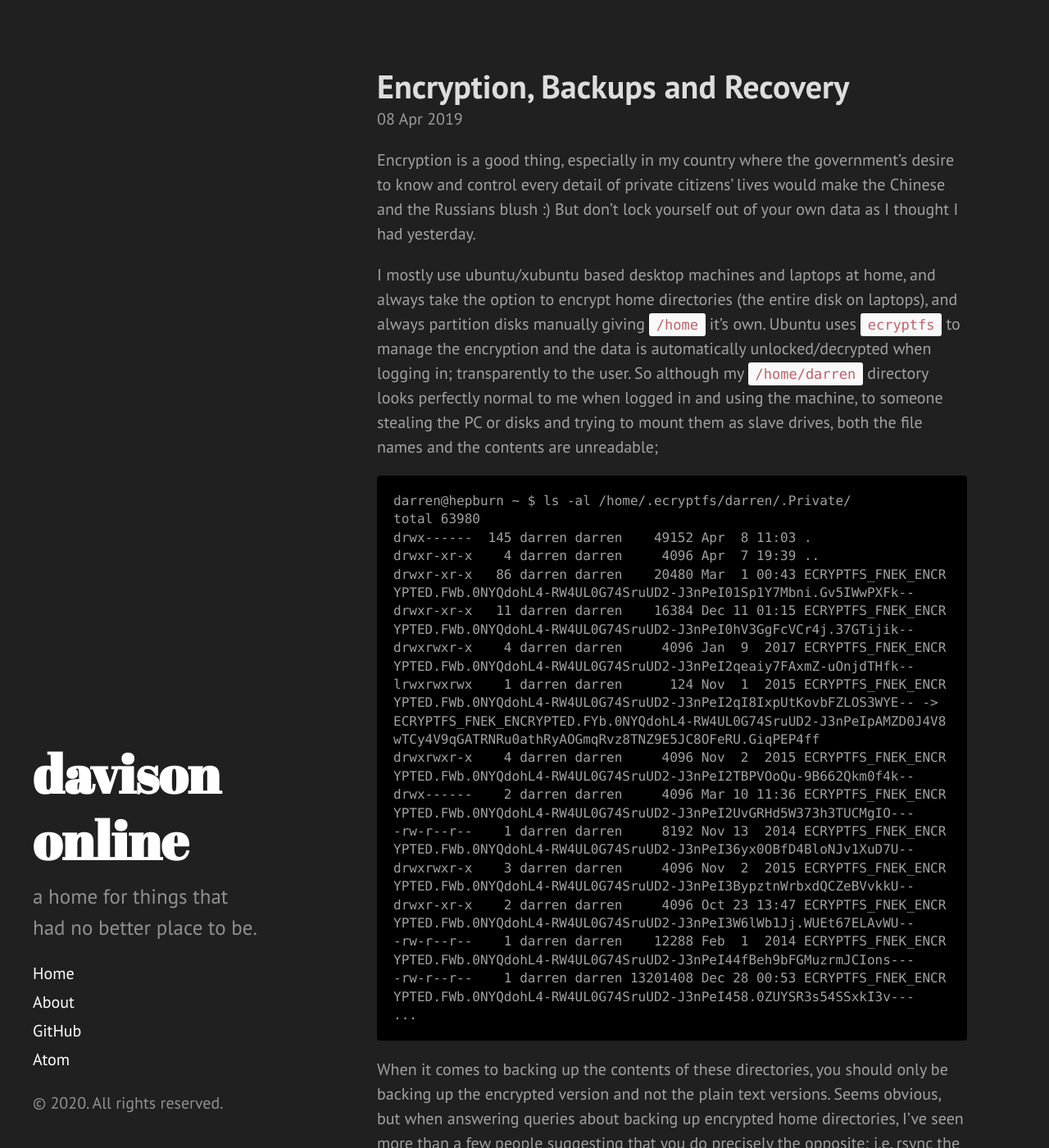
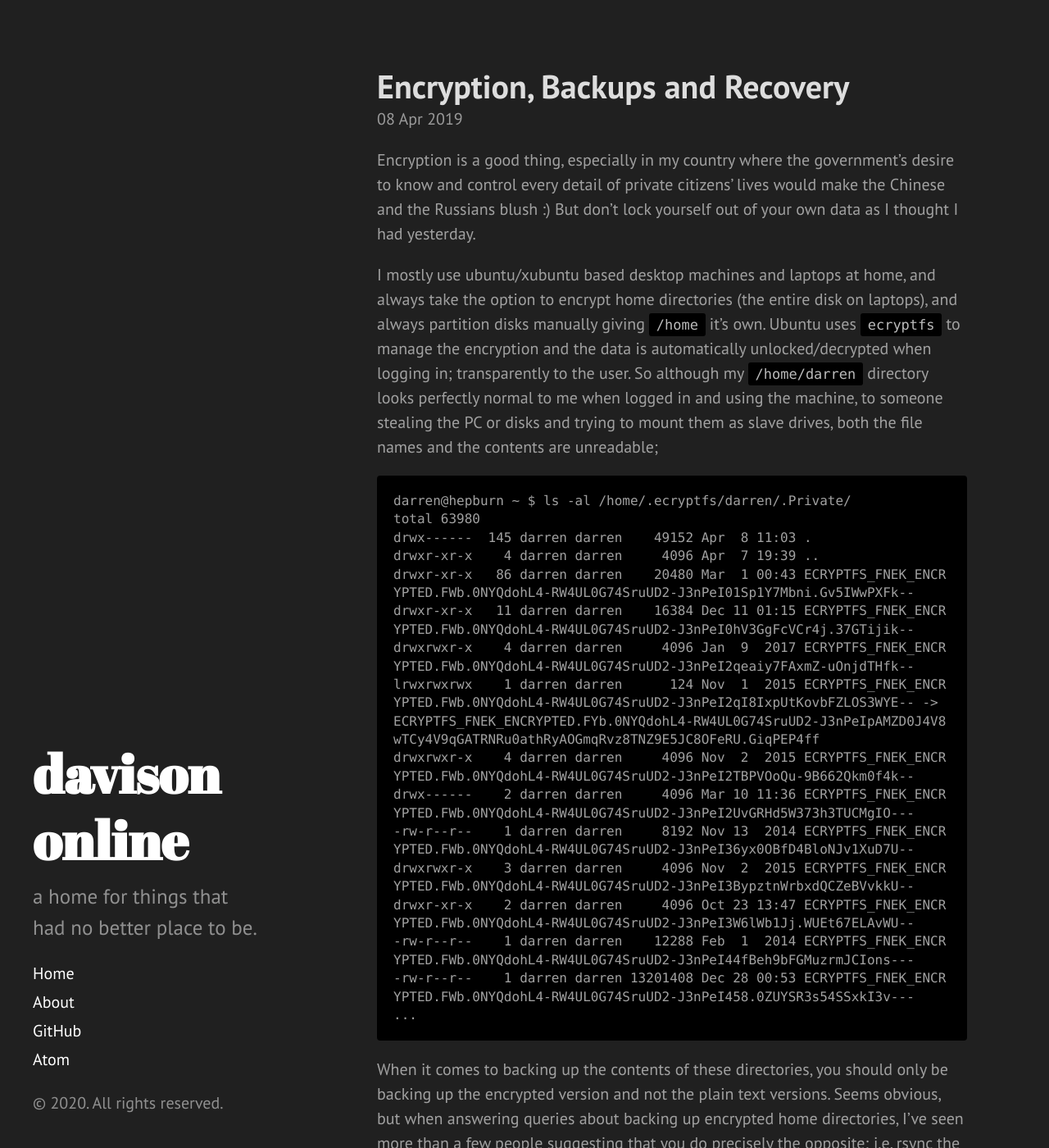
Before and after one commit to davison/davison.github.io, a Jekyll site: the page built from _posts/2019-04-08-encryption-and-backups.md, in a window 1280 px wide and 1400 px high. Shown: the whole window at 82% size. Built offline with Jekyll 4.4.1, drawn with Linux system fonts in a browser that asks for light colours; comment, search, counter and statistics services are not loaded.

Commit message:
theme changes missed

```diff
--- a/public/css/main.css
+++ b/public/css/main.css
@@ -150,13 +150,13 @@
   /* Code */
   code,
   pre {
-    font-family: Menlo, Monaco, "Courier New", monospace;
+    font-family: Menlo, Monaco, Inconsolata, "Liberation Mono", monospace;
   }
   code {
     padding: .25em .5em;
     font-size: 85%;
-    color: #bf616a;
-    background-color: #f9f9f9;
+    color: #bbb;
+    background-color: #000;
     border-radius: 3px;
   }
   pre {
```
